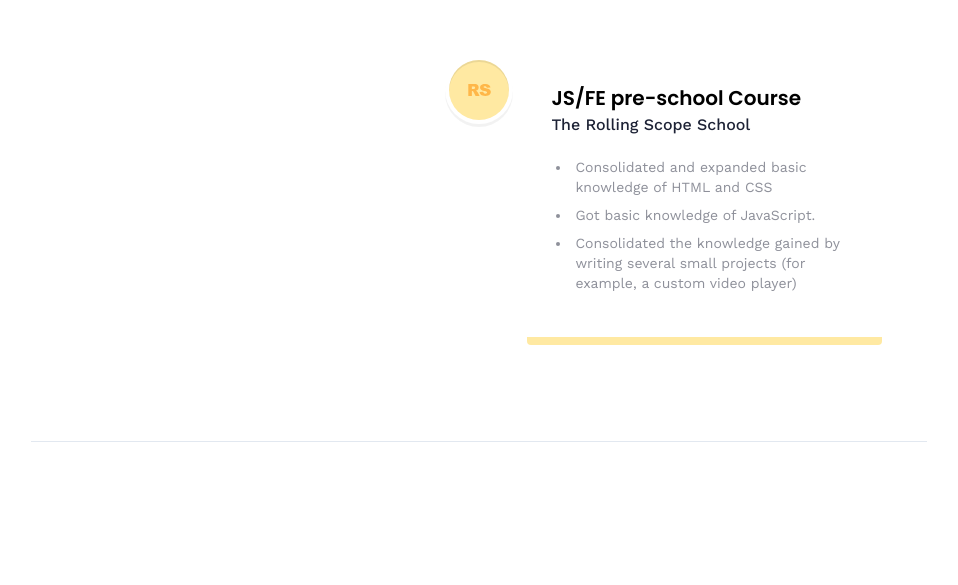
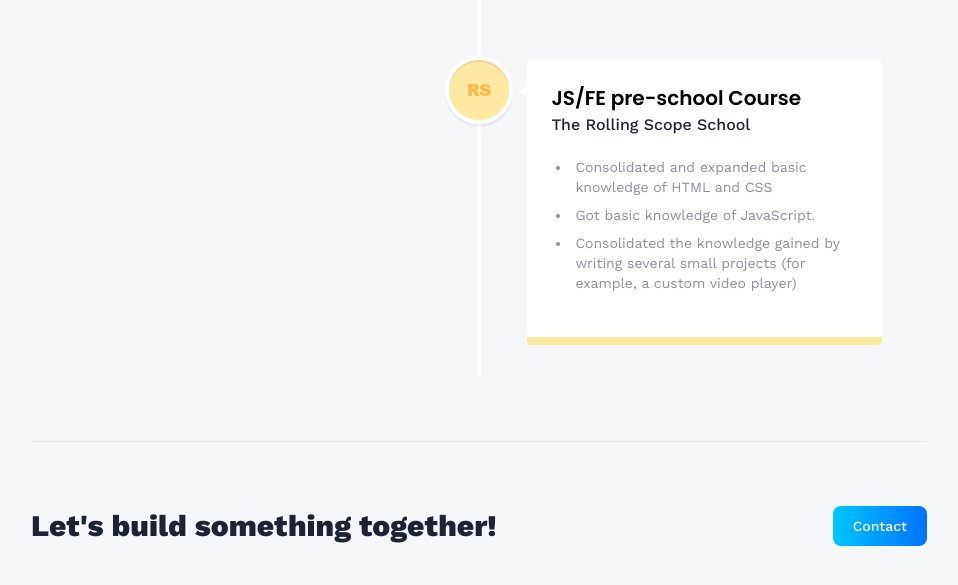
Before and after one commit to olesiklesha/portfolio, a React (Vite) app: page /about in a window 1280 px wide. Shown: the part 2165-2750 px from the top of the page, without its empty margins (161-1119 px from the left). Before the commit the page ends 2671 px from the top, so only its background shows below. Built offline with nearby package versions, Linux system fonts and the light colour scheme.

Commit message:
feat: create contact me and footer

```diff
--- a/src/app.jsx
+++ b/src/app.jsx
@@ -5,7 +5,7 @@
 
 export const App = () => {
     return (
-        <main className="bg-slate-300/20 h-[100vh]">
+        <main className="bg-slate-300/20 min-h-[100vh]">
             <BrowserRouter>
                 <Navbar/>
                 <Routes>
--- /dev/null
+++ b/src/components/contact-me/contact-me.jsx
@@ -0,0 +1,12 @@
+import {Link} from "react-router-dom";
+
+export const ContactMe = () => {
+    return (
+        <section className="cta">
+            <p className="cta-text">
+                Let's build something together!
+            </p>
+            <Link to="/contact" className="btn">Contact</Link>
+        </section>
+    );
+};
--- /dev/null
+++ b/src/components/contact-me/index.js
@@ -0,0 +1 @@
+export {ContactMe} from "./contact-me.jsx";
--- /dev/null
+++ b/src/components/footer/footer.jsx
@@ -0,0 +1,21 @@
+import {socialLinks} from "../../constants/index.js";
+import {Link} from "react-router-dom";
+
+export const Footer = () => {
+    return (
+        <footer className="footer">
+            <div className="footer-container">
+                <p>© 2024 <span className="font-semibold">Aliaksei Olesik</span></p>
+                <div className="flex gap-2">
+                    {socialLinks.map((socialLink) => (
+                        <a key={socialLink.name} className="flex w-5 h-5"
+                           href={socialLink.link}
+                           target={socialLink.name === 'Contact' ? '_self' : '_blank'}>
+                            <img src={socialLink.iconUrl} alt={socialLink.name}/>
+                        </a>
+                    ))}
+                </div>
+            </div>
+        </footer>
+    );
+};
--- /dev/null
+++ b/src/components/footer/index.js
@@ -0,0 +1 @@
+export {Footer} from "./footer.jsx";
--- a/src/components/index.js
+++ b/src/components/index.js
@@ -2,3 +2,5 @@
 export {Loader} from "./loader";
 export {HomeInfo} from "./home-info";
 export {Alert} from "./alert";
+export {ContactMe} from "./contact-me";
+export {Footer} from "./footer";
--- a/src/constants/index.js
+++ b/src/constants/index.js
@@ -157,11 +157,6 @@
 
 export const socialLinks = [
     {
-        name: 'Contact',
-        iconUrl: contact,
-        link: '/contact',
-    },
-    {
         name: 'GitHub',
         iconUrl: github,
         link: 'https://github.com/olesiklesha',
--- a/src/index.css
+++ b/src/index.css
@@ -23,7 +23,7 @@
 
 @layer utilities {
     .max-container {
-        @apply max-w-5xl mx-auto sm:p-16 pb-12 !pt-[126px] px-8 min-h-[calc(100vh-80px)];
+        @apply max-w-5xl mx-auto sm:p-16 sm:pb-8 pb-4 !pt-[126px] px-8 min-h-[calc(100vh-80px)];
     }
 
     .head-text {
@@ -55,7 +55,7 @@
     }
 
     .footer {
-        @apply max-w-5xl mx-auto sm:px-16 pb-6 px-8 flex flex-col gap-7;
+        @apply max-w-5xl mx-auto sm:mt-8 mt-4 flex flex-col gap-7;
     }
 
     .footer-container {
@@ -71,7 +71,7 @@
     }
 
     .cta {
-        @apply w-full flex items-center md:flex-row flex-col sm:mt-16 mt-8 gap-7;
+        @apply w-full flex items-center md:flex-row flex-col sm:mt-16 mt-8 sm:mb-16 mb-8 gap-7;
     }
 
     .cta-text {
--- a/src/pages/about/about.jsx
+++ b/src/pages/about/about.jsx
@@ -2,6 +2,7 @@
 import 'react-vertical-timeline-component/style.min.css';
 
 import {experiences, skills} from "../../constants/index.js";
+import {ContactMe, Footer} from "../../components/index.js";
 
 export const About = () => {
     return (
@@ -97,6 +98,9 @@
             </div>
 
             <hr className="border-slate-200"/>
+            <ContactMe/>
+            <hr className="border-slate-200"/>
+            <Footer/>
         </section>
     );
 };
```
